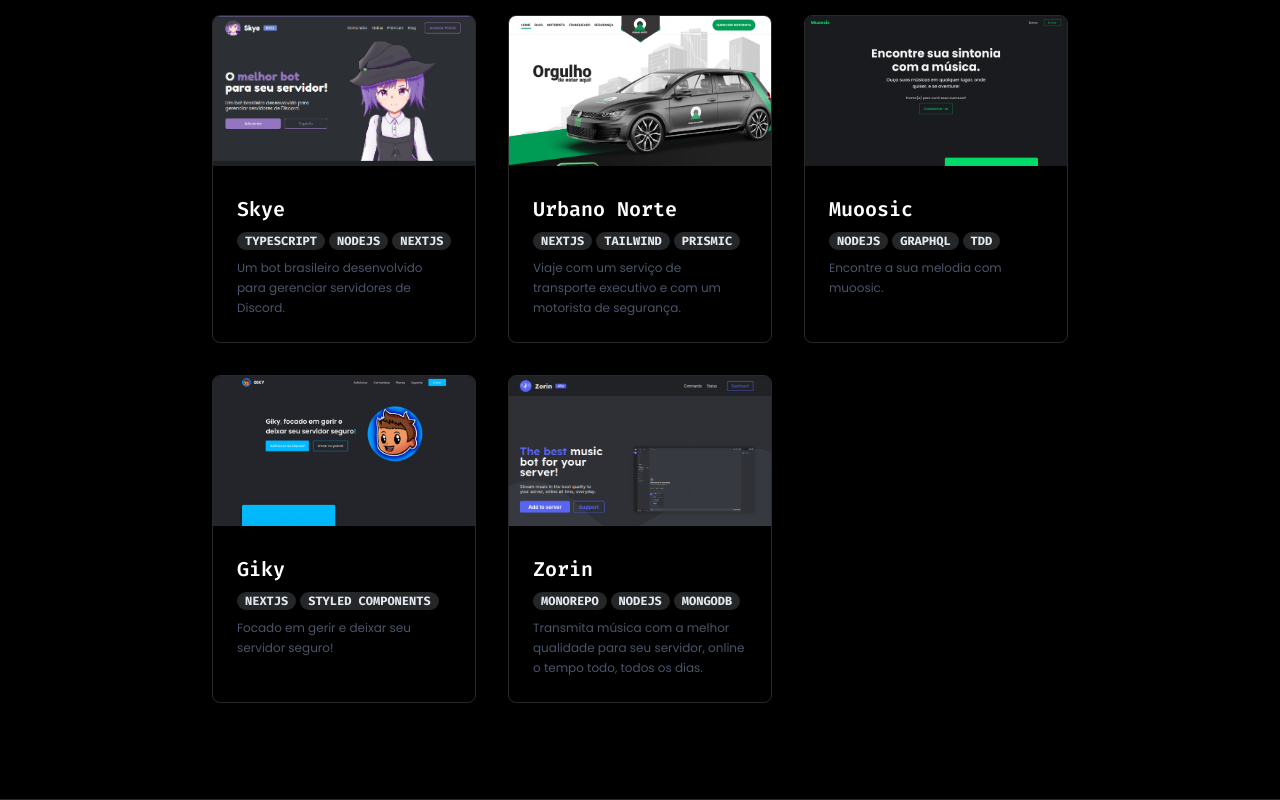
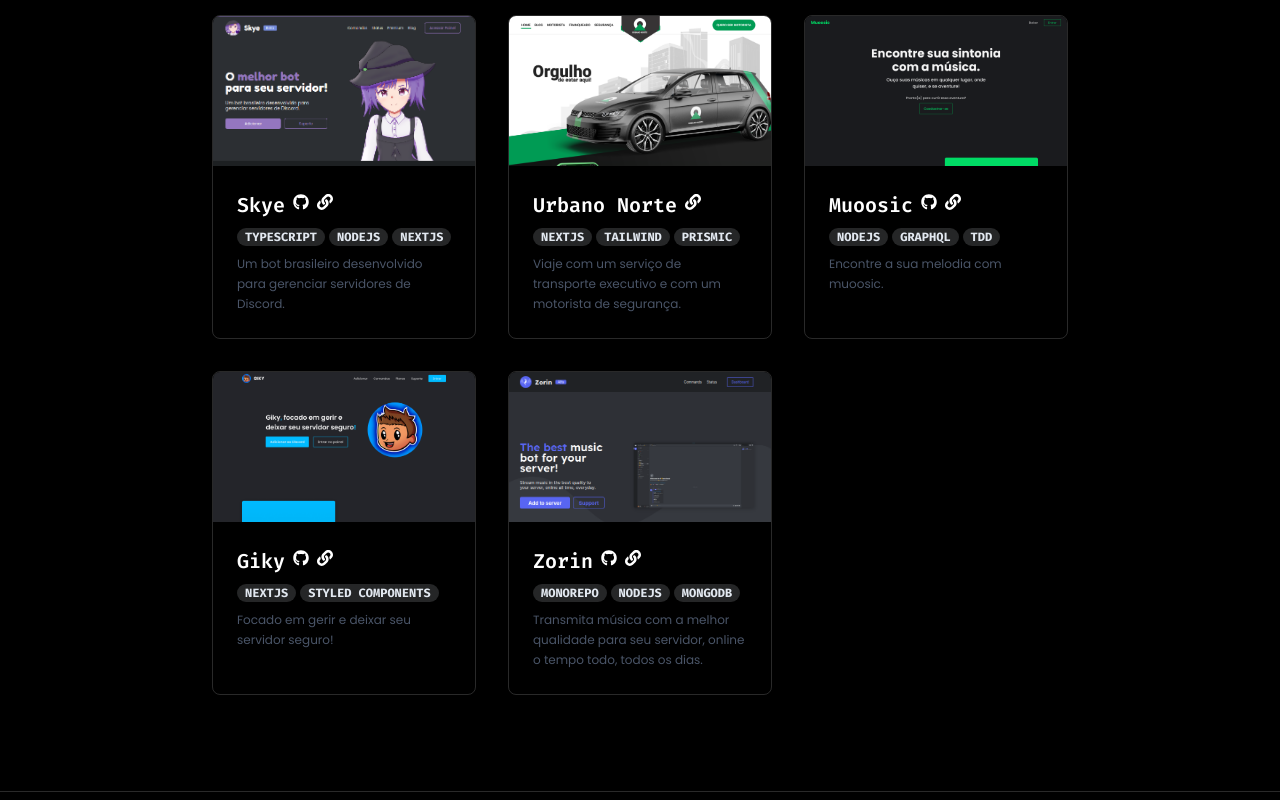
Before and after one commit to izakdvlpr/website, a Next.js app: page / in a window 1280 px wide. Shown: the part 1864-2664 px from the top of the page. Built offline with nearby package versions, Linux system fonts and the light colour scheme.

Commit message:
add links

```diff
--- a/src/components/organisms/Home.tsx
+++ b/src/components/organisms/Home.tsx
@@ -7,7 +7,6 @@ import {
   Link,
   IconButton,
   Image,
-  useColorModeValue,
 } from '@chakra-ui/react';
 
 import { socialMedia } from '@data/social';
--- a/src/components/organisms/Projects.tsx
+++ b/src/components/organisms/Projects.tsx
@@ -4,11 +4,13 @@ import {
   Heading,
   Grid,
   Image,
-  VStack,
+  Link,
+  Icon,
   Badge,
   Text,
   useColorModeValue,
 } from '@chakra-ui/react';
+import { FaGithub, FaLink } from 'react-icons/fa';
 
 import { projects } from '@data/projects';
 
@@ -69,8 +71,8 @@ export function Projects(): JSX.Element {
               />
 
               <Flex p={6} flexDir="column" gap={2}>
+                <Flex align="center" gap={2}>
                   <Heading
-                  mt="1"
                     fontWeight="600"
                     as="h4"
                     size="md"
@@ -79,6 +81,19 @@ export function Projects(): JSX.Element {
                   >
                     {title}
                   </Heading>
+
+                  {links?.github && (
+                    <Link href={links.github} isExternal>
+                      <Icon as={FaGithub} />
+                    </Link>
+                  )}
+
+                  {links?.site && (
+                    <Link href={links.site} isExternal>
+                      <Icon as={FaLink} />
+                    </Link>
+                  )}
+                </Flex>
 
                 <Flex gap={1}>
                   {techs.map(tech => (
```
Lines whose indentation alone changed are shown as unchanged.
